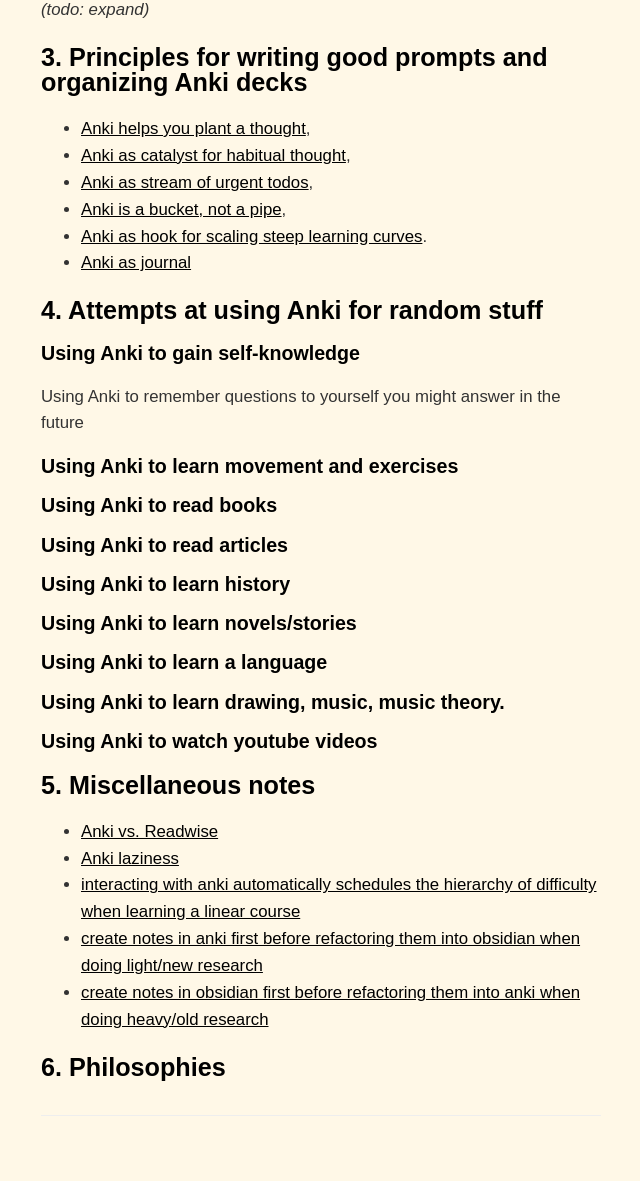
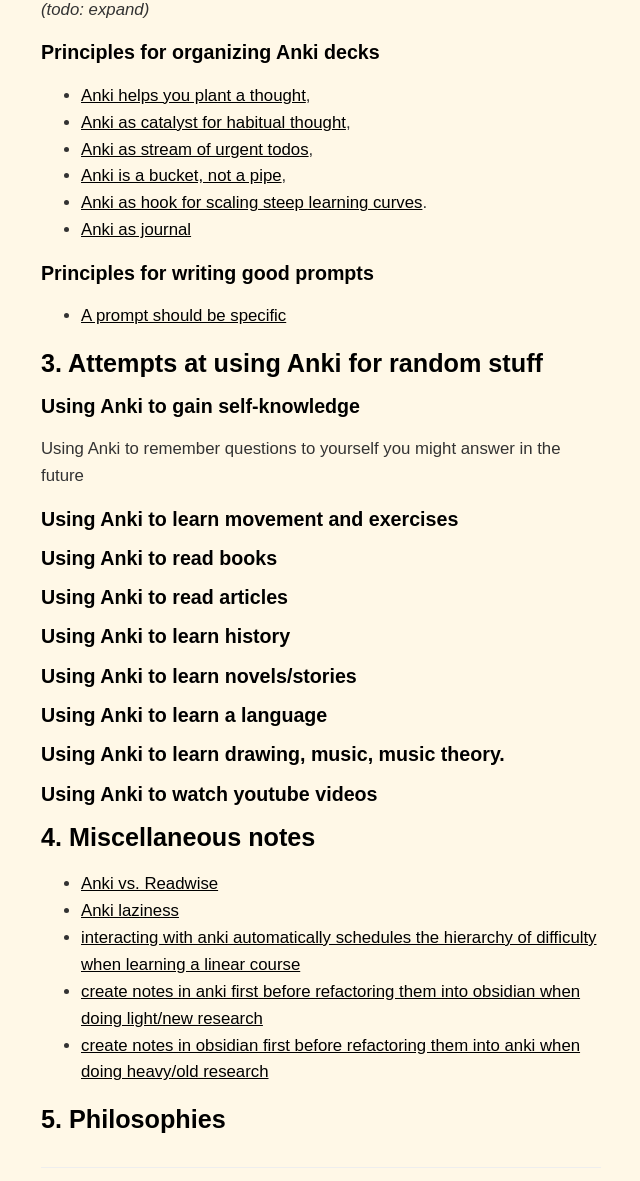
Before and after one commit to dCO2/rococo, a Jekyll site: the page built from _posts/2022-08-17-project-mnemosyne.md, in a window 1280 px wide and 1400 px high, scrolled down 5519 px. Shown: the part 219-1400 px from the top of the window, without its empty margins (335-975 px from the left). Built offline with Jekyll 4.4.1, drawn with Linux system fonts in a browser that asks for light colours; some web fonts are replaced.

Commit message:
Update 2022-08-17-project-mnemosyne.md

```diff
--- a/_posts/2022-08-17-project-mnemosyne.md
+++ b/_posts/2022-08-17-project-mnemosyne.md
@@ -15,19 +15,19 @@ tags:
 <details>
   <summary><h2>> List of Content</h2></summary>
   <ol>
-    <li><a href="/2022/08/17/project-mnemosyne#intro">Intro</a></li>
+    <li><a href="/2022/08/17/project-mnemosyne#1-intro">Intro</a></li>
       <ul style="margin-top:0; margin-bottom:0;">
         <li>What is Spaced Repetition?</li>
         <li>What is Anki?</li>
       </ul>
-    <li><a href="/2022/08/17/project-mnemosyne#how-i-use-anki">How I use Anki</a></li>
+    <li><a href="/2022/08/17/project-mnemosyne#2-how-i-use-anki">How I use Anki</a></li>
       <ul style="margin-top:0; margin-bottom:0;">
         <li>Principles for organizing Anki decks</li>
         <li>Principles for writing good notes/prompts</li>
       </ul>
-    <li><a href="/2022/08/17/project-mnemosyne#attempts-at-using-anki-for-random-stuff">Attempts at using Anki for random stuff</a></li>
-    <li><a href="/2022/08/17/project-mnemosyne#miscellaneous-notes">Miscellaneous notes</a></li>
-    <li><a href="/2022/08/17/project-mnemosyne#philosophies">Philosophies</a></li>
+    <li><a href="/2022/08/17/project-mnemosyne#3-attempts-at-using-anki-for-random-stuff">Attempts at using Anki for random stuff</a></li>
+    <li><a href="/2022/08/17/project-mnemosyne#4-miscellaneous-notes">Miscellaneous notes</a></li>
+    <li><a href="/2022/08/17/project-mnemosyne#5-philosophies">Philosophies</a></li>
   </ol>
 </details>
 
@@ -92,7 +92,7 @@ The following notes are more recent and are properly asked. They could range fro
 
 _(todo: expand)_
 
-## 3. Principles for writing good prompts and organizing Anki decks
+### Principles for organizing Anki decks
 - [Anki helps you plant a thought](),
 - [Anki as catalyst for habitual thought](),
 - [Anki as stream of urgent todos](),
@@ -100,7 +100,10 @@ _(todo: expand)_
 - [Anki as hook for scaling steep learning curves]().
 - [Anki as journal]()
 
-## 4. Attempts at using Anki for random stuff
+### Principles for writing good prompts
+- [A prompt should be specific]()
+
+## 3. Attempts at using Anki for random stuff
 
 ### Using Anki to gain self-knowledge
 Using Anki to remember questions to yourself you might answer in the future
@@ -114,11 +117,11 @@ Using Anki to remember questions to yourself you might answer in the future
 ### Using Anki to watch youtube videos
 
 
-## 5. Miscellaneous notes
+## 4. Miscellaneous notes
 - [Anki vs. Readwise]()
 - [Anki laziness]()
 - [interacting with anki automatically schedules the hierarchy of difficulty when learning a linear course]()
 - [create notes in anki first before refactoring them into obsidian when doing light/new research]()
 - [create notes in obsidian first before refactoring them into anki when doing heavy/old research]()
 
-## 6. Philosophies
+## 5. Philosophies
```
